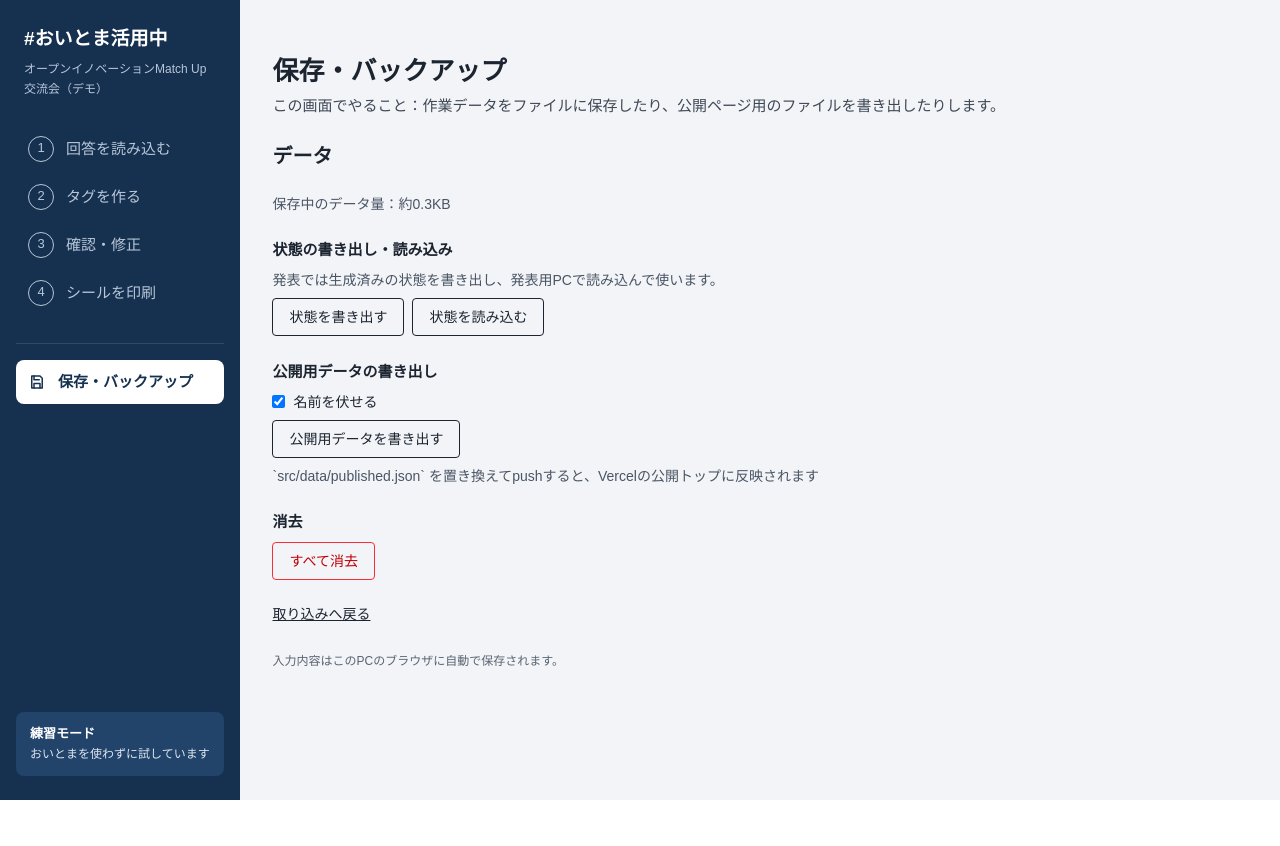
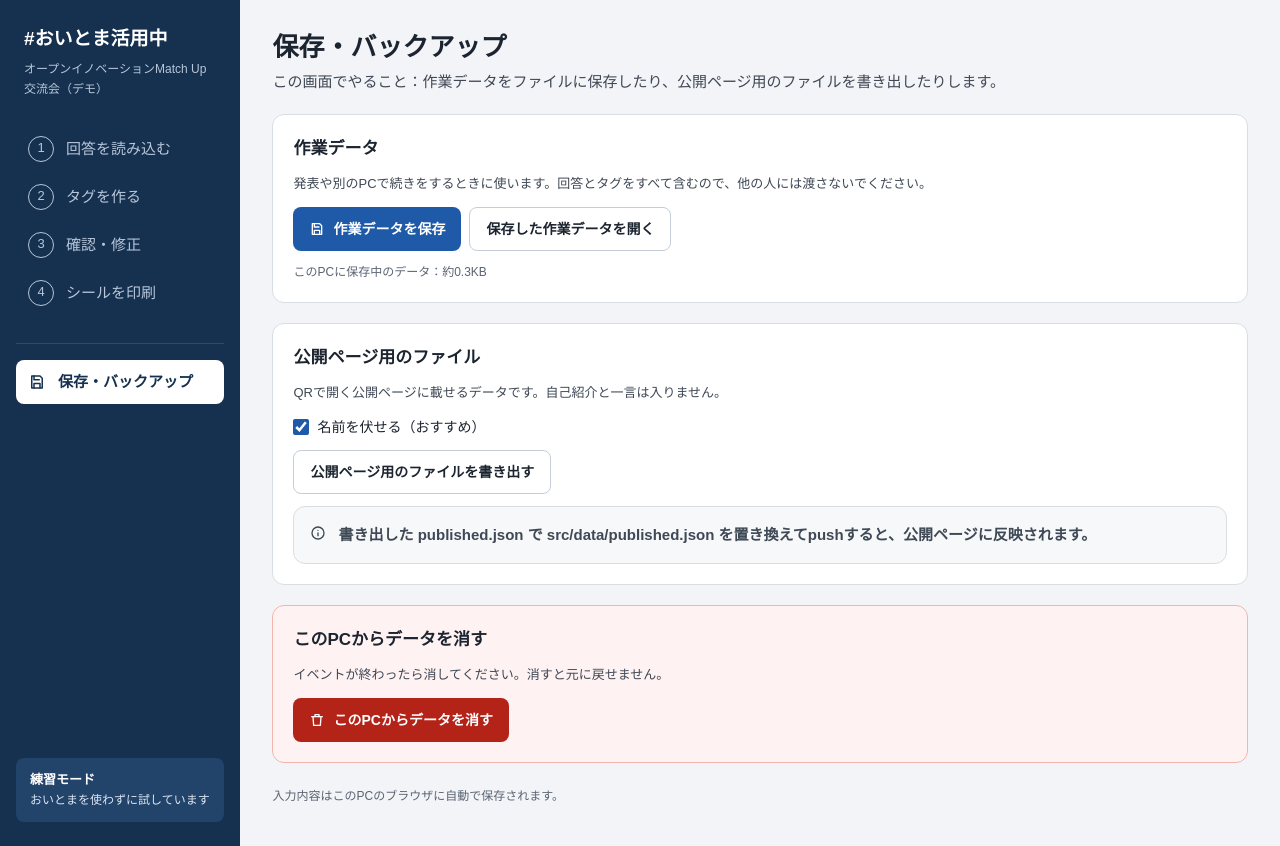
Before and after one commit to Shun523/oitoma-hackathon, a Next.js app: page /admin/data in a window 1280 px wide. Before the commit the page ends 800 px from the top, so only its background shows below. Built offline with nearby package versions, Linux system fonts and the light colour scheme; a web font is replaced by a local one.

Commit message:
UI-U7: 保存と状態

```diff
--- a/src/app/admin/data/page.tsx
+++ b/src/app/admin/data/page.tsx
@@ -1,14 +1,19 @@
 // src/app/admin/data/page.tsx
-// 状態の書き出し・読み込み、公開用データの書き出し、消去。
+// 作業データの保存・読み込み、公開ページ用のファイルの書き出し、このPCのデータの消去。
 'use client';
 
-import Link from 'next/link';
-import { useState } from 'react';
-import { PageFooter } from '@/components/PageFooter';
-import { PageHeader } from '@/components/PageHeader';
+import { useRef, useState } from 'react';
 import { buildPublishedData } from '@/lib/publish';
 import { appStateSchema, useHydrated, useStore } from '@/lib/store';
 import type { AppState } from '@/lib/types';
+import { Button } from '@/components/ui/Button';
+import { Card, CardTitle } from '@/components/ui/Card';
+import { ConfirmDialog } from '@/components/ui/ConfirmDialog';
+import { Notice } from '@/components/ui/Notice';
+import { IconSave, IconTrash } from '@/components/ui/icons';
+import { showToast } from '@/components/ui/Toast';
+import { PageFooter } from '@/components/PageFooter';
+import { PageHeader } from '@/components/PageHeader';
 
 function download(filename: string, text: string): void {
   const blob = new Blob([text], { type: 'application/json' });
@@ -33,6 +38,9 @@ export default function DataPage(): React.JSX.Element {
   const replaceAll = useStore((s) => s.replaceAll);
   const clearAll = useStore((s) => s.clearAll);
   const [maskNames, setMaskNames] = useState(true);
+  const [pendingFile, setPendingFile] = useState<File | null>(null);
+  const [confirmClear, setConfirmClear] = useState(false);
+  const fileRef = useRef<HTMLInputElement>(null);
 
   if (!hydrated) {
     return <p>読み込み中…</p>;
@@ -58,18 +66,23 @@ export default function DataPage(): React.JSX.Element {
 
   const onExport = (): void => {
     download(`nametag-state-${stamp(new Date())}.json`, `${JSON.stringify(snapshot(), null, 2)}\n`);
+    showToast('作業データを保存しました');
   };
 
-  const onImport = async (file: File | undefined): Promise<void> => {
+  const onPickFile = (file: File | undefined): void => {
     if (!file) return;
+    setPendingFile(file);
+  };
+
+  const onImport = async (file: File): Promise<void> => {
     try {
       const parsed = appStateSchema.safeParse(JSON.parse(await file.text()));
       if (!parsed.success) {
         window.alert('状態のJSONとして読めませんでした');
         return;
       }
-      if (!window.confirm('いまの内容を上書きします。続けますか？')) return;
       replaceAll(parsed.data);
+      showToast('作業データを開きました');
     } catch {
       window.alert('状態のJSONとして読めませんでした');
     }
@@ -85,73 +98,102 @@ export default function DataPage(): React.JSX.Element {
       maskNames,
     });
     download('published.json', `${JSON.stringify(published, null, 2)}\n`);
-  };
-
-  const onClear = (): void => {
-    if (!window.confirm('保存中のデータをすべて消去します。よろしいですか？')) return;
-    clearAll();
+    showToast('公開ページ用のファイルを書き出しました');
   };
 
   return (
-    <div className="space-y-6 py-6">
+    <div className="flex flex-col gap-5">
       <PageHeader
         title="保存・バックアップ"
         description="作業データをファイルに保存したり、公開ページ用のファイルを書き出したりします。"
       />
-      <h1 className="text-xl font-bold">データ</h1>
-      <p className="text-sm text-gray-600">保存中のデータ量：約{sizeKb}KB</p>
 
-      <section className="space-y-2">
-        <h2 className="font-bold">状態の書き出し・読み込み</h2>
-        <p className="text-sm text-gray-600">発表では生成済みの状態を書き出し、発表用PCで読み込んで使います。</p>
+      <Card className="flex flex-col gap-3 p-5">
+        <CardTitle>作業データ</CardTitle>
+        <p className="text-adm-sm text-adm-ink2">
+          発表や別のPCで続きをするときに使います。回答とタグをすべて含むので、他の人には渡さないでください。
+        </p>
         <div className="flex flex-wrap gap-2">
-          <button type="button" onClick={onExport} className="rounded border px-4 py-2 text-sm">
-            状態を書き出す
-          </button>
-          <label className="cursor-pointer rounded border px-4 py-2 text-sm">
-            状態を読み込む
+          <Button variant="primary" icon={<IconSave size={16} />} onClick={onExport}>
+            作業データを保存
+          </Button>
+          <Button variant="secondary" onClick={() => fileRef.current?.click()}>
+            保存した作業データを開く
+          </Button>
           <input
+            ref={fileRef}
             type="file"
             accept=".json"
             className="hidden"
-              onChange={(e) => void onImport(e.target.files?.[0])}
+            onChange={(e) => {
+              onPickFile(e.target.files?.[0]);
+              e.target.value = '';
+            }}
           />
+        </div>
+        <p className="text-adm-xs text-adm-sub">このPCに保存中のデータ：約{sizeKb}KB</p>
+      </Card>
+
+      <Card className="flex flex-col gap-3 p-5">
+        <CardTitle>公開ページ用のファイル</CardTitle>
+        <p className="text-adm-sm text-adm-ink2">
+          QRで開く公開ページに載せるデータです。自己紹介と一言は入りません。
+        </p>
+        <label className="flex items-center gap-2 text-adm-table">
+          <input
+            type="checkbox"
+            checked={maskNames}
+            onChange={(e) => setMaskNames(e.target.checked)}
+            className="size-4 accent-adm-primary"
+          />
+          名前を伏せる（おすすめ）
         </label>
+        <div>
+          <Button variant="secondary" onClick={onPublish}>
+            公開ページ用のファイルを書き出す
+          </Button>
+        </div>
+        <Notice
+          tone="info"
+          title="書き出した published.json で src/data/published.json を置き換えてpushすると、公開ページに反映されます。"
+        />
+      </Card>
+
+      <section className="flex flex-col gap-3 rounded-xl border border-adm-danger-line bg-adm-danger-bg p-5">
+        <CardTitle>このPCからデータを消す</CardTitle>
+        <p className="text-adm-sm text-adm-ink2">イベントが終わったら消してください。消すと元に戻せません。</p>
+        <div>
+          <Button variant="danger" icon={<IconTrash size={16} />} onClick={() => setConfirmClear(true)}>
+            このPCからデータを消す
+          </Button>
         </div>
       </section>
 
-      <section className="space-y-2">
-        <h2 className="font-bold">公開用データの書き出し</h2>
-        <label className="flex items-center gap-2 text-sm">
-          <input type="checkbox" checked={maskNames} onChange={(e) => setMaskNames(e.target.checked)} />
-          名前を伏せる
-        </label>
-        <div>
-          <button type="button" onClick={onPublish} className="rounded border px-4 py-2 text-sm">
-            公開用データを書き出す
-          </button>
-        </div>
-        <p className="text-sm text-gray-600">
-          `src/data/published.json` を置き換えてpushすると、Vercelの公開トップに反映されます
-        </p>
-      </section>
+      <ConfirmDialog
+        open={pendingFile !== null}
+        title="保存した作業データを開きますか？"
+        body="今のデータは置き換わります。"
+        confirmLabel="開く"
+        onConfirm={() => {
+          const file = pendingFile;
+          setPendingFile(null);
+          if (file) void onImport(file);
+        }}
+        onCancel={() => setPendingFile(null)}
+      />
 
-      <section className="space-y-2">
-        <h2 className="font-bold">消去</h2>
-        <button
-          type="button"
-          onClick={onClear}
-          className="rounded border border-red-500 px-4 py-2 text-sm text-red-700"
-        >
-          すべて消去
-        </button>
-      </section>
-
-      <p className="text-sm">
-        <Link href="/admin/import" className="underline">
-          取り込みへ戻る
-        </Link>
-      </p>
+      <ConfirmDialog
+        open={confirmClear}
+        title="すべてのデータを消しますか？"
+        body="回答、タグ、手で直した内容がこのPCから消えます。元には戻せません。"
+        confirmLabel="消す"
+        tone="danger"
+        onConfirm={() => {
+          setConfirmClear(false);
+          clearAll();
+        }}
+        onCancel={() => setConfirmClear(false)}
+      />
 
       <PageFooter />
     </div>
--- a/src/app/admin/generate/page.tsx
+++ b/src/app/admin/generate/page.tsx
@@ -2,9 +2,10 @@
 // タグの一括生成と進み具合、生成の様子の再生。
 'use client';
 
-import Link from 'next/link';
 import { useEffect, useRef, useState } from 'react';
 import { GenerationReplay, formatTotal } from '@/components/GenerationReplay';
+import { GuideCard } from '@/components/GuideCard';
+import { toOitomaNotice } from '@/components/oitoma-error';
 import { Badge } from '@/components/ui/Badge';
 import { Button } from '@/components/ui/Button';
 import { Card, CardTitle } from '@/components/ui/Card';
@@ -125,11 +126,11 @@ export default function GeneratePage(): React.JSX.Element {
           title="タグを作る"
           description="おいとまが全員の回答を読み、共有タグと個性タグを作ります。人数によっては数分かかります。"
         />
-        <h1 className="text-xl font-bold">2 生成</h1>
-        <p>まだ回答を取り込んでいません。</p>
-        <Link href="/admin/import" className="inline-block rounded border px-3 py-2 text-sm">
-          取り込みへ
-        </Link>
+        <GuideCard
+          title="まだ回答を読み込んでいません"
+          description="参加登録フォームの回答を先に読み込みます。"
+          next={{ href: '/admin/import', label: '1 回答を読み込むへ' }}
+        />
         <PageFooter next={{ href: '/admin/review', label: '確認・修正', disabled: true }} />
       </div>
     );
@@ -167,6 +168,7 @@ export default function GeneratePage(): React.JSX.Element {
   const errorPhase = PHASE_META.map((meta, index) => ({ ...meta, index, p: progress.find((q) => q.key === meta.key) })).find(
     (x) => x.p?.status === 'error',
   );
+  const failureMapped = errorPhase?.p !== undefined ? toOitomaNotice(errorPhase.p.message ?? '') : null;
 
   const checkConnection = async (): Promise<void> => {
     setChecking(true);
@@ -340,7 +342,7 @@ export default function GeneratePage(): React.JSX.Element {
         </Notice>
       )}
 
-      {errorPhase?.p !== undefined && !running && (
+      {errorPhase?.p !== undefined && failureMapped !== null && !running && (
         <Notice
           tone="danger"
           title={`${errorPhase.name}で止まりました`}
@@ -350,7 +352,7 @@ export default function GeneratePage(): React.JSX.Element {
             </Button>
           }
         >
-          {errorPhase.p.message ?? 'もう一度試してください。'}
+          {failureMapped.body}
         </Notice>
       )}
 
--- a/src/app/admin/print/page.tsx
+++ b/src/app/admin/print/page.tsx
@@ -2,9 +2,9 @@
 // 話題シールのプレビューと印刷。ブラウザの印刷機能を使う。
 'use client';
 
-import Link from 'next/link';
 import { useEffect, useState } from 'react';
 import { FitToWidth } from '@/components/FitToWidth';
+import { GuideCard } from '@/components/GuideCard';
 import { SHEET_WIDTH_PX, StickerSheet } from '@/components/StickerSheet';
 import { Button } from '@/components/ui/Button';
 import { Card, CardTitle } from '@/components/ui/Card';
@@ -58,11 +58,11 @@ export default function PrintPage(): React.JSX.Element {
           title="シールを印刷"
           description="1人分のシール3枚が横1行に並びます。印刷したら行ごとに切って、受付で渡します。"
         />
-        <h1 className="text-xl font-bold">4 印刷</h1>
-        <p>まだ回答を取り込んでいません。</p>
-        <Link href="/admin/import" className="inline-block rounded border px-3 py-2 text-sm">
-          取り込みへ
-        </Link>
+        <GuideCard
+          title="まだ回答を読み込んでいません"
+          description="参加登録フォームの回答を先に読み込みます。"
+          next={{ href: '/admin/import', label: '1 回答を読み込むへ' }}
+        />
         <PageFooter />
       </div>
     );
@@ -76,11 +76,11 @@ export default function PrintPage(): React.JSX.Element {
           title="シールを印刷"
           description="1人分のシール3枚が横1行に並びます。印刷したら行ごとに切って、受付で渡します。"
         />
-        <h1 className="text-xl font-bold">4 印刷</h1>
-        <p>まだタグを生成していません。</p>
-        <Link href="/admin/generate" className="inline-block rounded border px-3 py-2 text-sm">
-          生成へ
-        </Link>
+        <GuideCard
+          title="まだタグを作っていません"
+          description="タグを作ってから印刷します。"
+          next={{ href: '/admin/generate', label: '2 タグを作るへ' }}
+        />
         <PageFooter />
       </div>
     );
--- a/src/app/admin/review/page.tsx
+++ b/src/app/admin/review/page.tsx
@@ -2,9 +2,10 @@
 // 確認・修正。数字カード＋参加者の表＋選んだ人の詳細（共有タグタブはU3で作り替える）。
 'use client';
 
-import Link from 'next/link';
 import { useState } from 'react';
+import { GuideCard } from '@/components/GuideCard';
 import { TagInput } from '@/components/TagInput';
+import { toOitomaNotice } from '@/components/oitoma-error';
 import { Badge } from '@/components/ui/Badge';
 import { Button } from '@/components/ui/Button';
 import { Card, CardToolbar } from '@/components/ui/Card';
@@ -96,11 +97,11 @@ export default function ReviewPage(): React.JSX.Element {
           title="確認・修正"
           description="おいとまが作ったタグを見て、気になるものだけ直します。"
         />
-        <h1 className="text-xl font-bold">3 確認</h1>
-        <p>まだ回答を取り込んでいません。</p>
-        <Link href="/admin/import" className="inline-block rounded border px-3 py-2 text-sm">
-          取り込みへ
-        </Link>
+        <GuideCard
+          title="まだ回答を読み込んでいません"
+          description="参加登録フォームの回答を先に読み込みます。"
+          next={{ href: '/admin/import', label: '1 回答を読み込むへ' }}
+        />
         <PageFooter next={{ href: '/admin/print', label: 'シールを印刷', disabled: true }} />
       </div>
     );
@@ -114,11 +115,11 @@ export default function ReviewPage(): React.JSX.Element {
           title="確認・修正"
           description="おいとまが作ったタグを見て、気になるものだけ直します。"
         />
-        <h1 className="text-xl font-bold">3 確認</h1>
-        <p>まだタグを生成していません。</p>
-        <Link href="/admin/generate" className="inline-block rounded border px-3 py-2 text-sm">
-          生成へ
-        </Link>
+        <GuideCard
+          title="まだタグを作っていません"
+          description="おいとまでタグを作ってから、ここで確認します。"
+          next={{ href: '/admin/generate', label: '2 タグを作るへ' }}
+        />
         <PageFooter next={{ href: '/admin/print', label: 'シールを印刷', disabled: true }} />
       </div>
     );
@@ -156,6 +157,10 @@ export default function ReviewPage(): React.JSX.Element {
     (participants.find((p) => (assignments[p.id]?.flags.length ?? 0) > 0) ?? participants[0]) ?? null;
   const shown = selected ?? firstFallback;
   const shownAssignment = shown ? assignments[shown.id] : undefined;
+  const regenMapped =
+    regenError !== null && shown !== null && regenError.id === shown.id
+      ? toOitomaNotice(regenError.message)
+      : null;
 
   const answeredCount = participants.filter((p) => p.intro !== '' || p.hobby !== '').length;
   const noConsentCount = participants.filter((p) => !p.consent).length;
@@ -615,7 +620,11 @@ export default function ReviewPage(): React.JSX.Element {
                       {regenerating === shown.id ? '考えています…' : 'おいとまに別案を出してもらう'}
                     </Button>
                   </div>
-                  {regenError?.id === shown.id && <Notice tone="danger" title={regenError.message} />}
+                  {regenMapped !== null && (
+                    <Notice tone="danger" title={regenMapped.title}>
+                      {regenMapped.body}
+                    </Notice>
+                  )}
 
                   <div className="flex items-center gap-1 text-adm-sm font-bold text-adm-ink2">
                     共有タグ
--- a/src/components/AdminShell.tsx
+++ b/src/components/AdminShell.tsx
@@ -8,9 +8,29 @@ import { useEffect, useState, type ReactNode } from 'react';
 import { adminFont } from '@/app/admin/fonts';
 import { EVENT } from '@/config/event';
 import { useHydrated, useStore } from '@/lib/store';
+import type { AppState } from '@/lib/types';
+import { Button } from './ui/Button';
 import { Card } from './ui/Card';
-import { ToastHost } from './ui/Toast';
+import { Notice } from './ui/Notice';
+import { ToastHost, showToast } from './ui/Toast';
 import { IconCheck, IconSave } from './ui/icons';
+
+function download(filename: string, text: string): void {
+  const blob = new Blob([text], { type: 'application/json' });
+  const url = URL.createObjectURL(blob);
+  const a = document.createElement('a');
+  a.href = url;
+  a.download = filename;
+  document.body.appendChild(a);
+  a.click();
+  a.remove();
+  URL.revokeObjectURL(url);
+}
+
+function stamp(date: Date): string {
+  const pad = (v: number): string => String(v).padStart(2, '0');
+  return `${date.getFullYear()}${pad(date.getMonth() + 1)}${pad(date.getDate())}-${pad(date.getHours())}${pad(date.getMinutes())}`;
+}
 
 const STEPS = [
   { href: '/admin/import', label: '回答を読み込む' },
@@ -28,6 +48,7 @@ export function AdminShell({ children }: { children: ReactNode }): React.JSX.Ele
   const hydrated = useHydrated();
   const participantCount = useStore((s) => s.participants.length);
   const generated = useStore((s) => s.generatedAt !== null);
+  const saveError = useStore((s) => s.saveError);
   const [mode, setMode] = useState<'mock' | 'live' | null>(null);
 
   useEffect(() => {
@@ -45,6 +66,28 @@ export function AdminShell({ children }: { children: ReactNode }): React.JSX.Ele
 
   const doneList = [participantCount > 0, generated, false, false];
   const dataActive = pathname.startsWith('/admin/data');
+
+  const saveWork = (): void => {
+    const s = useStore.getState();
+    const snapshot: AppState = {
+      version: 1,
+      participants: s.participants,
+      importedAt: s.importedAt,
+      params: s.params,
+      extractions: s.extractions,
+      candidates: s.candidates,
+      rankings: s.rankings,
+      activeTagIds: s.activeTagIds,
+      assignments: s.assignments,
+      summary: s.summary,
+      progress: s.progress,
+      llmLog: s.llmLog,
+      generatedAt: s.generatedAt,
+      printOptions: s.printOptions,
+    };
+    download(`nametag-state-${stamp(new Date())}.json`, `${JSON.stringify(snapshot, null, 2)}\n`);
+    showToast('作業データを保存しました');
+  };
 
   return (
     <div
@@ -113,6 +156,19 @@ export function AdminShell({ children }: { children: ReactNode }): React.JSX.Ele
       </nav>
       <main className="min-w-0 flex-[999_1_560px] px-8 pb-10 pt-7 print:p-0">
         <div className="mx-auto flex max-w-[1120px] flex-col gap-5">
+          {saveError && (
+            <Notice
+              tone="warn"
+              title="このPCのブラウザに保存できませんでした"
+              action={
+                <Button variant="secondary" size="sm" onClick={saveWork}>
+                  作業データを保存
+                </Button>
+              }
+            >
+              念のため、作業データをファイルに保存してください。
+            </Notice>
+          )}
           {!hydrated && (
             <Card className="p-5">
               <p className="py-12 text-center text-adm-sub">読み込み中…</p>
--- /dev/null
+++ b/src/components/GuideCard.tsx
@@ -0,0 +1,20 @@
+import Link from 'next/link';
+import { buttonClass } from './ui/Button';
+import { Card, CardTitle } from './ui/Card';
+
+export function GuideCard(props: {
+  title: string;
+  description: string;
+  next: { href: string; label: string };
+}): React.JSX.Element {
+  const { title, description, next } = props;
+  return (
+    <Card className="flex flex-col items-center gap-3 px-6 py-12 text-center">
+      <CardTitle>{title}</CardTitle>
+      <p className="text-adm-ink2">{description}</p>
+      <Link href={next.href} className={buttonClass('primary', 'md')}>
+        {next.label}
+      </Link>
+    </Card>
+  );
+}
--- /dev/null
+++ b/src/components/oitoma-error.ts
@@ -0,0 +1,32 @@
+// src/components/oitoma-error.ts
+// おいとま・通信のエラーを画面の文言に置き換える（docs/UI.md「エラー文の置き換え」）。
+// ブラウザには理由文だけが届くため、文面で判定する。src/lib は触らない。
+export function toOitomaNotice(message: string): { title: string; body: string } {
+  if (
+    message.includes('おいとまに接続できません') ||
+    message.includes('Failed to fetch') ||
+    message.includes('NetworkError') ||
+    message.includes('fetch failed')
+  ) {
+    return {
+      title: 'おいとまに接続できません',
+      body: '学内ネットワークかOU-VPNにつないでいるか確かめてください。',
+    };
+  }
+  if (message.includes('キー') || /（401）|（403）/.test(message)) {
+    return {
+      title: 'おいとまのキーが使えません',
+      body: 'おいとまの「APIキー発行」でキーを作り直し、.env.local に入れてください。',
+    };
+  }
+  if (message.includes('混み合っています') || /（429）|（5\d\d）/.test(message)) {
+    return {
+      title: 'おいとまが混み合っています',
+      body: '数分待ってから「続きから作る」を押してください。',
+    };
+  }
+  return {
+    title: 'うまくいきませんでした',
+    body: 'もう一度試してください。続くときは、画面の写真を機能の担当者に送ってください。',
+  };
+}
```
Also changed, not shown: 1 other file (tests, documents, lock files or other folders). Lines whose indentation alone changed are shown as unchanged.
